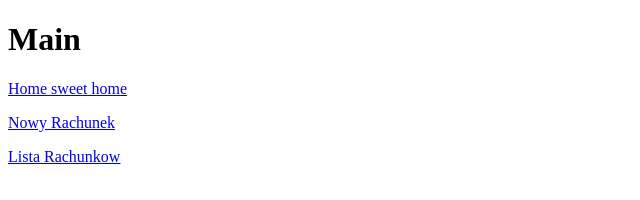
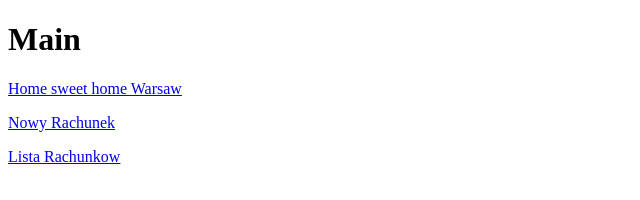
Before and after one commit to BI-arch/lukasCode, a website: page public_bills/index.html in a window 1280 px wide. Shown: the full height of the page, 0-640 px from the left. Drawn offline with Linux system fonts and the light colour scheme.

Commit message:
home name change

```diff
--- a/public_bills/index.html
+++ b/public_bills/index.html
@@ -7,7 +7,7 @@
 </head>
 <body>
 <h1>Main</h1>
-<p><a href="/home">Home sweet home</a></p>
+<p><a href="/home">Home sweet home Warsaw</a></p>
 <p><a href="newbill.html">Nowy Rachunek</a></p>
 <p><a href="displaybill.html">Lista Rachunkow</a></p>
 </body>
```
